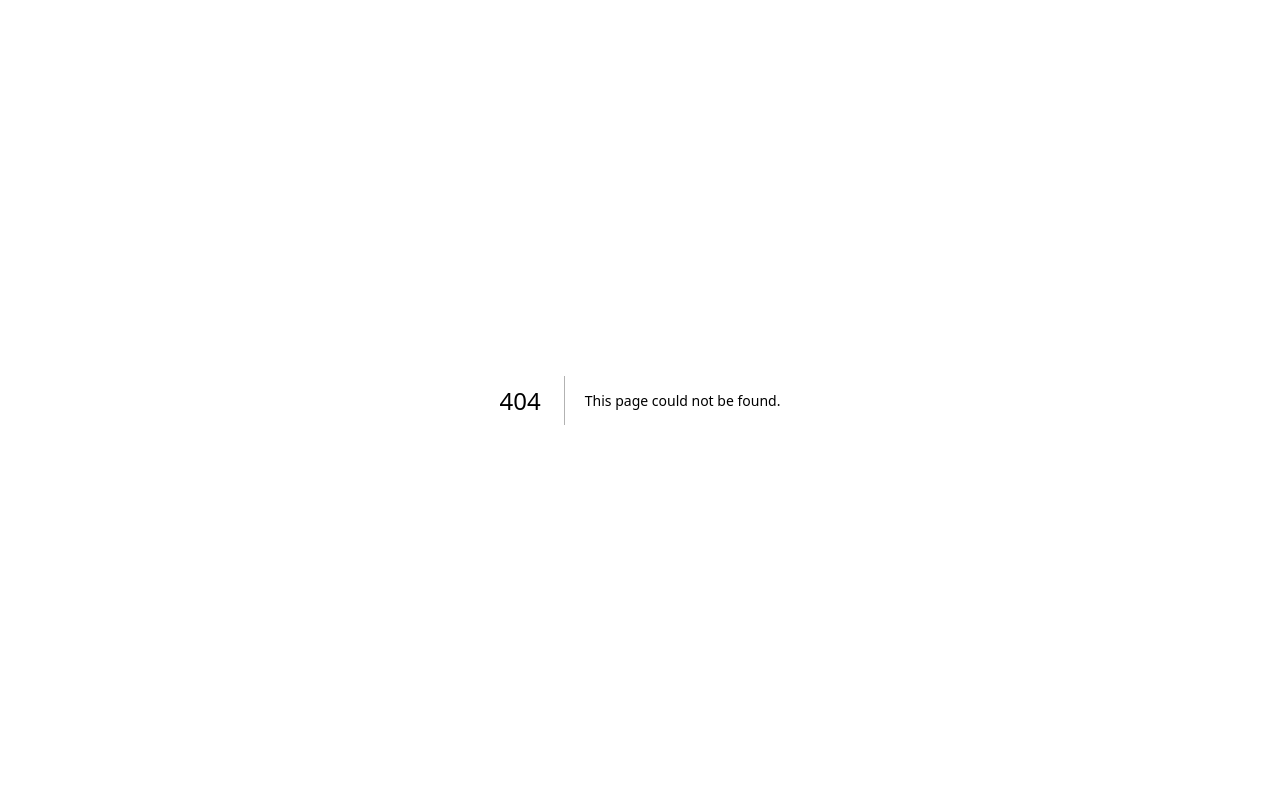
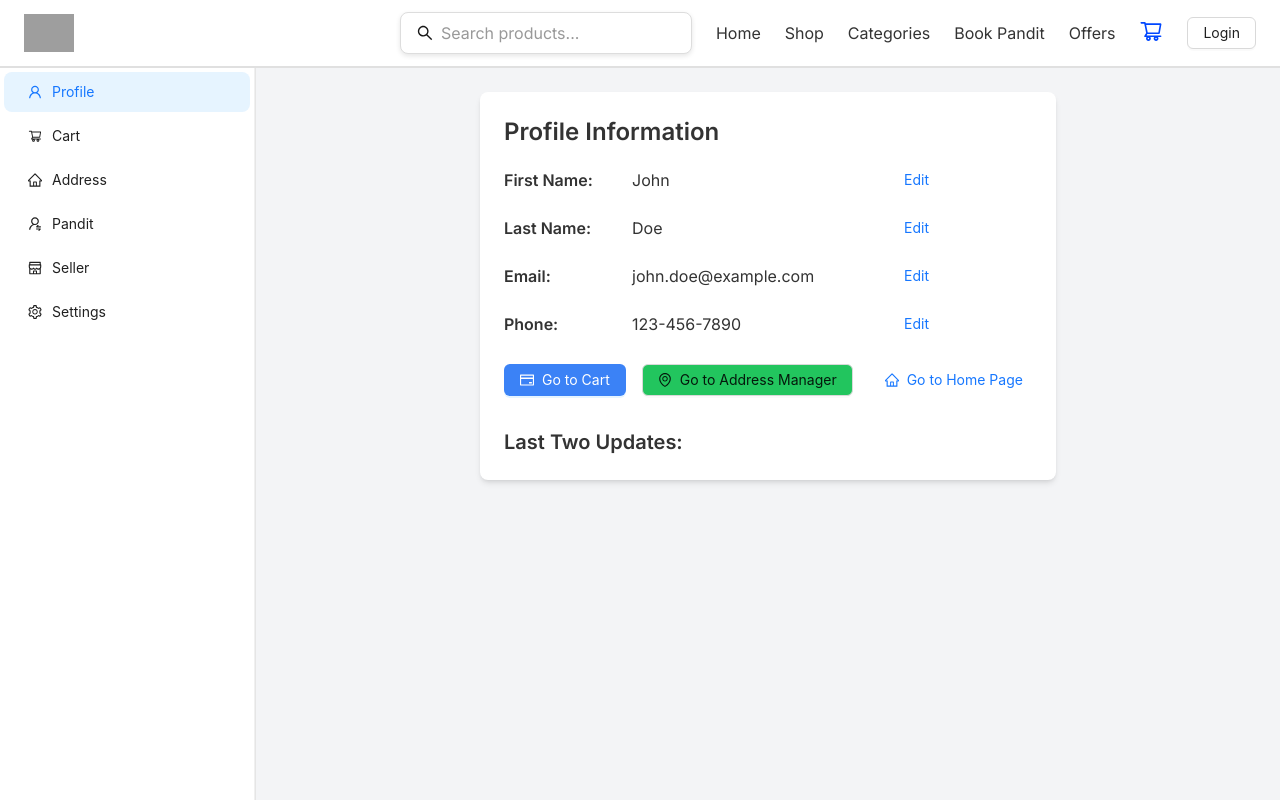
Before and after one commit to Rjirock/ecommerce-client, a Next.js app: page /account in a window 1280 px wide. Before the commit this address had no page. Shown: the top 800 px of the page. Built offline with nearby package versions, Linux system fonts and the light colour scheme; grey boxes are pictures that could not be loaded.

Commit message:
Aditya Account Rendering

```diff
--- /dev/null
+++ b/src/app/account/page.jsx
@@ -0,0 +1,15 @@
+import AccountProfile from "@/components/AccountProfile"
+import { LayoutEl } from "@/shared/layoutEl"
+
+
+const Page=()=>{
+    const display=(
+        <>
+          <LayoutEl>
+              <AccountProfile/>
+          </LayoutEl>
+        </>
+    )
+    return display
+}
+export default Page
--- /dev/null
+++ b/src/components/AccountProfile/index.jsx
@@ -0,0 +1,14 @@
+import AccountProfileLayoutEl from "@/elements/AccountProfileEl/AccountProfileLayoutEl"
+
+
+const AccountProfile=()=>{
+    const display=(
+        <>
+
+          <AccountProfileLayoutEl/>
+
+        </>
+    )
+    return display
+}
+export default AccountProfile
--- /dev/null
+++ b/src/elements/AccountProfileEl/AccAddressEl/index.jsx
@@ -0,0 +1,15 @@
+
+
+"use client"
+
+
+
+const AccAddressEl=()=>{
+    const display=(
+        <>
+        <h1>Account Addrerss</h1>
+        </>
+    )
+    return display
+}
+export default AccAddressEl
--- /dev/null
+++ b/src/elements/AccountProfileEl/AccCartEl/index.jsx
@@ -0,0 +1,15 @@
+
+
+
+"use client"
+
+
+const AccCartEl=()=>{
+    const display=(
+        <>
+        <h1>Account Cart</h1>
+        </>
+    )
+    return display
+}
+export default AccCartEl
--- /dev/null
+++ b/src/elements/AccountProfileEl/AccPanditEl/index.jsx
@@ -0,0 +1,14 @@
+
+"use client"
+
+
+
+const AccPanditEl=()=>{
+    const display=(
+        <>
+        <h1>Account Pandit</h1>
+        </>
+    )
+    return display
+}
+export default AccPanditEl
--- /dev/null
+++ b/src/elements/AccountProfileEl/AccProfileEl/index.jsx
@@ -0,0 +1,114 @@
+import React, { useState } from 'react';
+import { Button, Input } from 'antd';
+import { HomeOutlined, CreditCardOutlined, EnvironmentOutlined } from '@ant-design/icons';
+
+const AccProfileEl = () => {
+  const [profileData, setProfileData] = useState({
+    firstName: 'John',
+    lastName: 'Doe',
+    email: 'john.doe@example.com',
+    phone: '123-456-7890',
+  });
+
+  const [editField, setEditField] = useState('');
+  const [tempValue, setTempValue] = useState('');
+
+  // Array to store updated profile data
+  const [profileArray, setProfileArray] = useState([]);
+
+  // Handle click to enable editing
+  const handleEdit = (field) => {
+    if (editField === field) {
+      handleSave(field); // Save if already in edit mode
+    } else {
+      setEditField(field);
+      setTempValue(profileData[field]);
+    }
+  };
+
+  // Handle saving the updated value
+  const handleSave = (field) => {
+    if (tempValue.trim() === '') return;
+
+    const updatedProfile = { ...profileData, [field]: tempValue };
+    setProfileData(updatedProfile);
+    setEditField('');
+
+    // Store updated profile data in array, showing only the last two updates
+    setProfileArray((prevArray) => {
+      const newArray = [...prevArray, updatedProfile];
+      return newArray.slice(-2);
+    });
+  };
+
+  // Handle input change
+  const handleChange = (e) => setTempValue(e.target.value);
+
+  // Render each profile field with an edit button
+  const renderEditableField = (label, field) => (
+    <div className="flex items-center mb-4">
+      <label className="font-semibold w-32">{label}:</label>
+      {editField === field ? (
+        <>
+          <Input
+            value={tempValue}
+            onChange={handleChange}
+            className="w-64 mr-4"
+            autoFocus
+          />
+          <Button type="primary" onClick={() => handleSave(field)}>
+            Save
+          </Button>
+        </>
+      ) : (
+        <>
+          <p className="w-64 cursor-pointer" onClick={() => handleEdit(field)}>
+            {profileData[field]}
+          </p>
+          <Button type="link" onClick={() => handleEdit(field)}>
+            Edit
+          </Button>
+        </>
+      )}
+    </div>
+  );
+
+  return (
+    <div className="p-6 bg-white shadow-md rounded-lg max-w-xl mx-auto">
+      <h2 className="text-2xl font-bold mb-4">Profile Information</h2>
+
+      {/* Editable Fields */}
+      {renderEditableField('First Name', 'firstName')}
+      {renderEditableField('Last Name', 'lastName')}
+      {renderEditableField('Email', 'email')}
+      {renderEditableField('Phone', 'phone')}
+
+      {/* Navigation Buttons */}
+      <div className="mt-6 flex space-x-4">
+        <Button type="primary" icon={<CreditCardOutlined />} className="bg-blue-500">
+          Go to Cart
+        </Button>
+        <Button type="default" icon={<EnvironmentOutlined />} className="bg-green-500">
+          Go to Address Manager
+        </Button>
+        <Button type="link" icon={<HomeOutlined />} className="text-red-500">
+          Go to Home Page
+        </Button>
+      </div>
+
+      {/* Display Last Two Updated Profile Data */}
+      <div className="mt-8">
+        <h3 className="text-xl font-semibold">Last Two Updates:</h3>
+        <ul className="list-disc ml-6">
+          {profileArray.slice(-2).map((profile, index) => (
+            <li key={index}>
+              {profile.firstName} {profile.lastName} - {profile.email} - {profile.phone}
+            </li>
+          ))}
+        </ul>
+      </div>
+    </div>
+  );
+};
+
+export default AccProfileEl;
--- /dev/null
+++ b/src/elements/AccountProfileEl/AccSellerEl/index.jsx
@@ -0,0 +1,12 @@
+
+
+"use client"
+const AccSellerEl=()=>{
+    const display=(
+        <>
+        <h1>Account Seller</h1>
+        </>
+    )
+    return display
+}
+export default AccSellerEl
--- /dev/null
+++ b/src/elements/AccountProfileEl/AccSettingEl/index.jsx
@@ -0,0 +1,12 @@
+
+"use client"
+
+const AccSettingEl=()=>{
+    const display=(
+        <>
+        <h1>Account Setting</h1>
+        </>
+    )
+    return display
+}
+export default AccSettingEl
--- /dev/null
+++ b/src/elements/AccountProfileEl/AccountProfileLayoutEl/index.jsx
@@ -0,0 +1,63 @@
+"use client"
+import React, { useState } from 'react';
+import { UserOutlined, ShoppingCartOutlined, HomeOutlined, SettingOutlined, ShopOutlined, UserSwitchOutlined } from '@ant-design/icons';
+import { Menu } from 'antd';
+import AccProfileEl from '../AccProfileEl';
+import AccCartEl from '../AccCartEl';
+import AccAddressEl from '../AccAddressEl';
+import AccPanditEl from '../AccPanditEl';
+import AccSellerEl from '../AccSellerEl';
+import AccSettingEl from '../AccSettingEl';
+// import Profile from './components/Profile';
+// import Cart from './components/Cart';
+// import Address from './components/Address';
+// import Pandit from './components/Pandit';
+// import Seller from './components/Seller';
+// import Settings from './components/Settings';
+
+const menuItems = [
+  { key: 'profile', label: 'Profile', icon: <UserOutlined /> },
+  { key: 'cart', label: 'Cart', icon: <ShoppingCartOutlined /> },
+  { key: 'address', label: 'Address', icon: <HomeOutlined /> },
+  { key: 'pandit', label: 'Pandit', icon: <UserSwitchOutlined /> },
+  { key: 'seller', label: 'Seller', icon: <ShopOutlined /> },
+  { key: 'settings', label: 'Settings', icon: <SettingOutlined /> },
+];
+
+const AccountProfileLayoutEl = () => {
+  const [activeTab, setActiveTab] = useState('profile');
+
+  const renderContent = () => {
+    switch (activeTab) {
+      case 'profile': return <AccProfileEl />;
+      case 'cart': return <AccCartEl />;
+      case 'address': return <AccAddressEl />;
+      case 'pandit': return <AccPanditEl />;
+      case 'seller': return <AccSellerEl />;
+      case 'settings': return <AccSettingEl />;
+      default: return <AccProfileEl />;
+    }
+  };
+
+  return (
+    <div className="flex min-h-screen bg-gray-100">
+      {/* Sidebar */}
+      <div className="w-64 bg-white border-r">
+        <Menu
+          mode="inline"
+          defaultSelectedKeys={['profile']}
+          onClick={(e) => setActiveTab(e.key)}
+          items={menuItems}
+          className="h-full"
+        />
+      </div>
+
+      {/* Content Area */}
+      <div className="flex-1 p-6">
+        {renderContent()}
+      </div>
+    </div>
+  );
+};
+
+export default AccountProfileLayoutEl;
--- a/src/shared/Navbar2El/index.jsx
+++ b/src/shared/Navbar2El/index.jsx
@@ -11,7 +11,9 @@ const Navbar2El = () => {
   const [isDrawerOpen, setIsDrawerOpen] = useState(false);
   const [isSticky, setIsSticky] = useState(false);
   const [searchQuery, setSearchQuery] = useState('');
-
+  const user={
+    role:null
+  }
   useEffect(() => {
     const handleScroll = () => setIsSticky(window.scrollY > 150);
     window.addEventListener('scroll', handleScroll);
@@ -26,9 +28,18 @@ const Navbar2El = () => {
 
   const profileMenu = (
     <Menu>
-      <Menu.Item key="account">
+      {
+        user ? (
+          <Menu.Item key="account">
         <Link href="/account">Account</Link>
       </Menu.Item>
+        ) :
+        (
+          <Menu.Item key="account">
+        <Link href="/account">Login</Link>
+      </Menu.Item>
+        )
+      }
       <Menu.Item key="logout">
         <Link href="/logout">Logout</Link>
       </Menu.Item>
@@ -71,7 +82,8 @@ const Navbar2El = () => {
             </Link>
           ))}
 
-          <div className="profile-dropdown">
+          {
+            user.role ? <div className="profile-dropdown">
             <Dropdown overlay={profileMenu} trigger={['hover']}>
               <Button
                 icon={<UserOutlined />}
@@ -80,7 +92,8 @@ const Navbar2El = () => {
                 size="large"
               />
             </Dropdown>
-          </div>
+          </div> : <div><Button>Login</Button></div>
+          }
         </div>
 
         <Button className="menu-toggle sm:hidden" onClick={toggleDrawer}>
```
Also changed, not shown: src/elements/AccountProfileEl/demo.txt (added), 1 other file (tests, documents, lock files or other folders).
